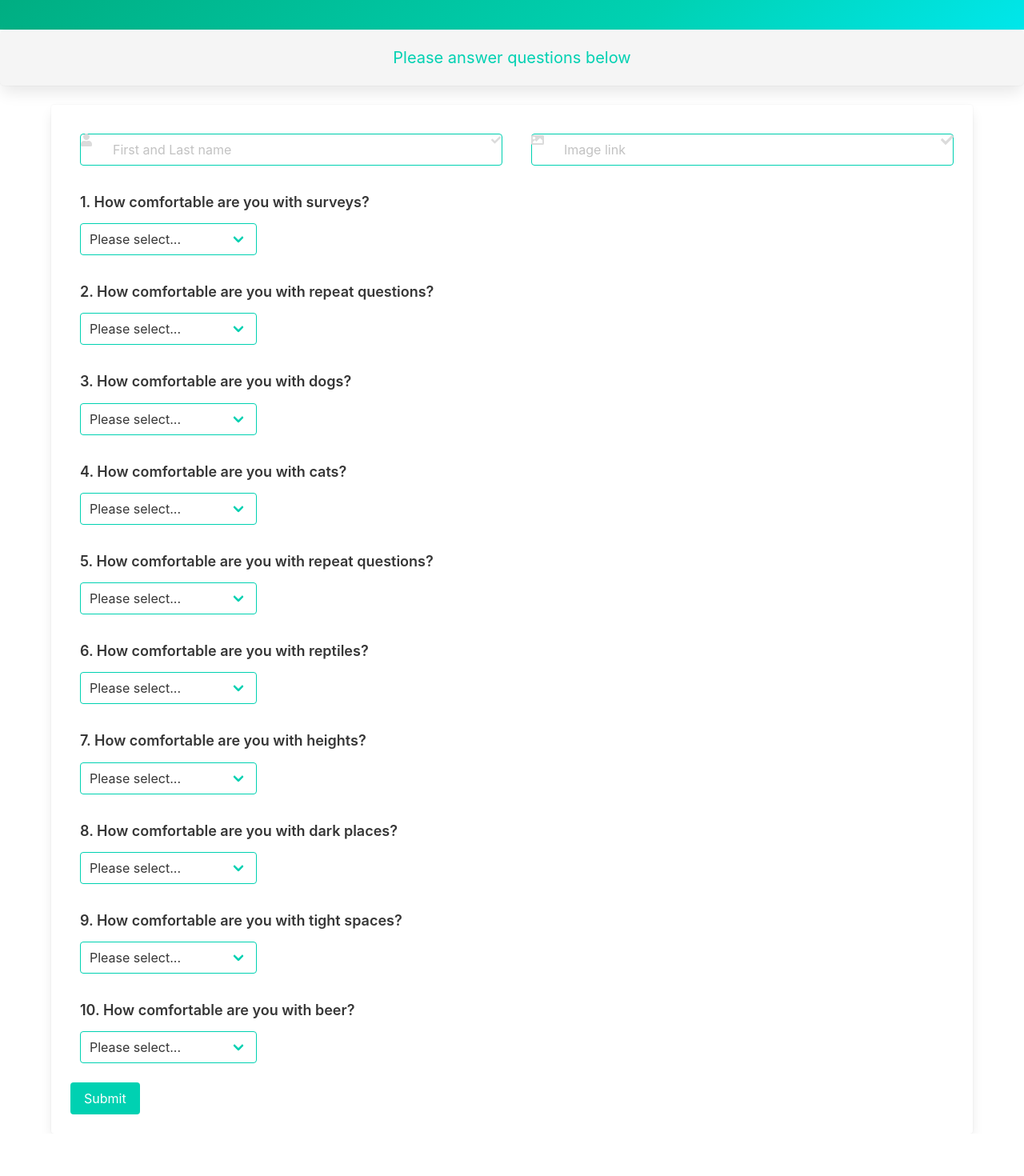
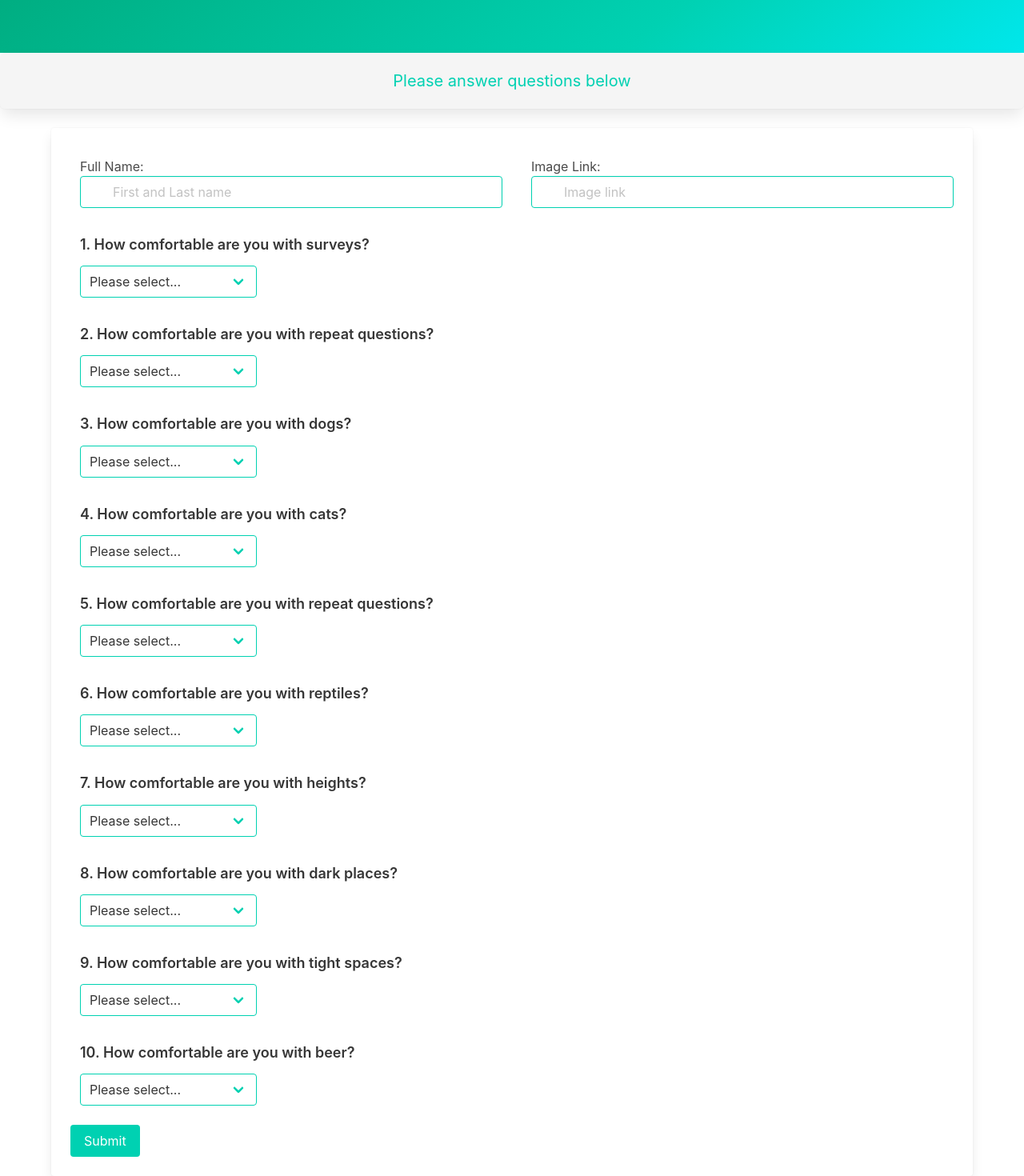
Before and after one commit to tblukens/Friend-Finder-Vue, a Vue app: page /survey in a window 1280 px wide. Shown: the part 305-1775 px from the top of the page at 80% size. Before the commit the page ends 1722 px from the top, so only its background shows below. Built offline with nearby package versions, Linux system fonts and the light colour scheme.

Commit message:
Form refactoring

```diff
--- a/src/App.vue
+++ b/src/App.vue
@@ -1,16 +1,19 @@
 <template>
-  <div id="app">
-            <section class="hero is-primary is-medium is-bold">
+    <div id="app">
+        <section class="hero is-primary is-medium is-bold">
             <div class="hero-body">
                 <div class="container has-text-centered">
                     <h1 class="title is-size-1">
-                    Friend Finder App
+                        Friend Finder App
                     </h1>
+                    <h2 class="subtitle">
+                        Take our survey to find your new best friend!
+                    </h2>
                 </div>
             </div>
         </section>
-    <router-view/>
-  </div>
+        <router-view />
+    </div>
 </template>
 
 <style>
--- a/src/components/Form.vue
+++ b/src/components/Form.vue
@@ -3,184 +3,21 @@
         <div>
             <div class="field is-grouped">
                 <div class="control has-icons-left has-icons-right column is-half">
-                    <input class="input is-primary" type="name" placeholder="First and Last name" v-model="name">
-                    <span class="icon is-medium is-left">
-                        <font-awesome-icon icon="user" />
-                    </span>
-                    <span class="icon is-medium is-right">
-                        <font-awesome-icon icon="check" class="fa-xs" />
-                    </span>
+                    <label for="name">Full Name:</label>
+                    <input class="input is-primary" type="name" name="name" placeholder="First and Last name" v-model="name">
                 </div>
                 <div class="control has-icons-left has-icons-right column is-half">
-                    <input class="input is-primary" type="url" placeholder="Image link" v-model="image">
-                    <span class="icon is-medium is-left">
-                        <font-awesome-icon icon="image" />
-                    </span>
-                    <span class="icon is-medium is-right">
-                        <font-awesome-icon icon="check" />
-                    </span>
+                    <label for="image">Image Link:</label>
+                    <input class="input is-primary" type="url" name="image" placeholder="Image link" v-model="image">
                 </div>
             </div>
-            <div class="field column is-half">
+            <div class="field column is-half" v-for="(question, i) in questionList" :key="i">
                 <div class="left-align col s12">
-                    <h5>1. How comfortable are you with surveys?</h5>
+                    <h5>{{ question }}</h5>
                 </div>
                 <div class="control">
                     <div class="select is-primary">
-                        <select v-model="questions.a1">
-                            <option value="select">Please select...</option>
-                            <option value="1">1 ( least comfortable )</option>
-                            <option value="2">2</option>
-                            <option value="3">3</option>
-                            <option value="4">4</option>
-                            <option value="5">5 ( most comfortable )</option>
-                        </select>
-                    </div>
-                </div>
-            </div>
-            <div class="field column is-half">
-                <div class="left-align col s12">
-                    <h5>2. How comfortable are you with repeat questions?</h5>
-                </div>
-                <div class="control">
-                    <div class="select is-primary">
-                        <select v-model="questions.a2">
-                            <option value="select">Please select...</option>
-                            <option value="1">1 ( least comfortable )</option>
-                            <option value="2">2</option>
-                            <option value="3">3</option>
-                            <option value="4">4</option>
-                            <option value="5">5 ( most comfortable )</option>
-                        </select>
-                    </div>
-                </div>
-            </div>
-            <div class="field column is-half">
-                <div class="left-align col s12">
-                    <h5>3. How comfortable are you with dogs?</h5>
-                </div>
-                <div class="control">
-                    <div class="select is-primary">
-                        <select v-model="questions.a3">
-                            <option value="select">Please select...</option>
-                            <option value="1">1 ( least comfortable )</option>
-                            <option value="2">2</option>
-                            <option value="3">3</option>
-                            <option value="4">4</option>
-                            <option value="5">5 ( most comfortable )</option>
-                        </select>
-                    </div>
-                </div>
-            </div>
-            <div class="field column is-half">
-                <div class="left-align col s12">
-                    <h5>4. How comfortable are you with cats?</h5>
-                </div>
-                <div class="control">
-                    <div class="select is-primary">
-                        <select v-model="questions.a4">
-                            <option value="select">Please select...</option>
-                            <option value="1">1 ( least comfortable )</option>
-                            <option value="2">2</option>
-                            <option value="3">3</option>
-                            <option value="4">4</option>
-                            <option value="5">5 ( most comfortable )</option>
-                        </select>
-                    </div>
-                </div>
-            </div>
-            <div class="field column is-half">
-                <div class="left-align col s12">
-                    <h5>5. How comfortable are you with repeat questions?</h5>
-                </div>
-                <div class="control">
-                    <div class="select is-primary">
-                        <select v-model="questions.a5">
-                            <option value="select">Please select...</option>
-                            <option value="1">1 ( least comfortable )</option>
-                            <option value="2">2</option>
-                            <option value="3">3</option>
-                            <option value="4">4</option>
-                            <option value="5">5 ( most comfortable )</option>
-                        </select>
-                    </div>
-                </div>
-            </div>
-            <div class="field column is-half">
-                <div class="left-align col s12">
-                    <h5>6. How comfortable are you with reptiles?</h5>
-                </div>
-                <div class="control">
-                    <div class="select is-primary">
-                        <select v-model="questions.a6">
-                            <option value="select">Please select...</option>
-                            <option value="1">1 ( least comfortable )</option>
-                            <option value="2">2</option>
-                            <option value="3">3</option>
-                            <option value="4">4</option>
-                            <option value="5">5 ( most comfortable )</option>
-                        </select>
-                    </div>
-                </div>
-            </div>
-            <div class="field column is-half">
-                <div class="left-align col s12">
-                    <h5>7. How comfortable are you with heights?</h5>
-                </div>
-                <div class="control">
-                    <div class="select is-primary">
-                        <select v-model="questions.a7">
-                            <option value="select">Please select...</option>
-                            <option value="1">1 ( least comfortable )</option>
-                            <option value="2">2</option>
-                            <option value="3">3</option>
-                            <option value="4">4</option>
-                            <option value="5">5 ( most comfortable )</option>
-                        </select>
-                    </div>
-                </div>
-            </div>
-            <div class="field column is-half">
-                <div class="left-align col s12">
-                    <h5>8. How comfortable are you with dark places?</h5>
-                </div>
-                <div class="control">
-                    <div class="select is-primary">
-                        <select v-model="questions.a8">
-                            <option value="select">Please select...</option>
-                            <option value="1">1 ( least comfortable )</option>
-                            <option value="2">2</option>
-                            <option value="3">3</option>
-                            <option value="4">4</option>
-                            <option value="5">5 ( most comfortable )</option>
-                        </select>
-                    </div>
-                </div>
-            </div>
-            <div class="field column is-half">
-                <div class="left-align col s12">
-                    <h5>9. How comfortable are you with tight spaces?</h5>
-                </div>
-                <div class="control">
-                    <div class="select is-primary">
-                        <select v-model="questions.a9">
-                            <option value="select">Please select...</option>
-                            <option value="1">1 ( least comfortable )</option>
-                            <option value="2">2</option>
-                            <option value="3">3</option>
-                            <option value="4">4</option>
-                            <option value="5">5 ( most comfortable )</option>
-                        </select>
-                    </div>
-                </div>
-            </div>
-            <div class="field column is-half">
-                <div class="left-align col s12">
-                    <h5>10. How comfortable are you with beer?</h5>
-                </div>
-                <div class="control">
-                    <div class="select is-primary">
-                        <select v-model="questions.a10">
+                        <select v-model="questions[i]">
                             <option value="select">Please select...</option>
                             <option value="1">1 ( least comfortable )</option>
                             <option value="2">2</option>
@@ -232,8 +69,20 @@ export default {
             name: null,
             showModal: false,
             image: null,
-            questions: { a1: "select", a2: "select", a3: "select", a4: "select", a5: "select", a6: "select", a7: "select", a8: "select", a9: "select", a10: "select" },
-            bestMatch: null
+            questions: { 0: "select", 1: "select", 2: "select", 3: "select", 4: "select", 5: "select", 6: "select", 7: "select", 8: "select", 9: "select", },
+            bestMatch: null,
+            questionList: [
+                '1. How comfortable are you with surveys?',
+                '2. How comfortable are you with repeat questions?',
+                '3. How comfortable are you with dogs?',
+                '4. How comfortable are you with cats?',
+                '5. How comfortable are you with repeat questions?',
+                '6. How comfortable are you with reptiles?',
+                '7. How comfortable are you with heights?',
+                '8. How comfortable are you with dark places?',
+                '9. How comfortable are you with tight spaces?',
+                '10. How comfortable are you with beer?',
+            ]
         }
     },
     methods: {
@@ -272,7 +121,7 @@ export default {
                 photo: this.image,
                 scores: answerArr
             }
-            axios.post(process.env.API_URL, postBody)
+            axios.post(process.env.VUE_APP_API_URL, postBody)
                 .then(response => {
                     console.log(response)
                     if (response.status === 200) {
```
Also changed, not shown: readme.png (added).
